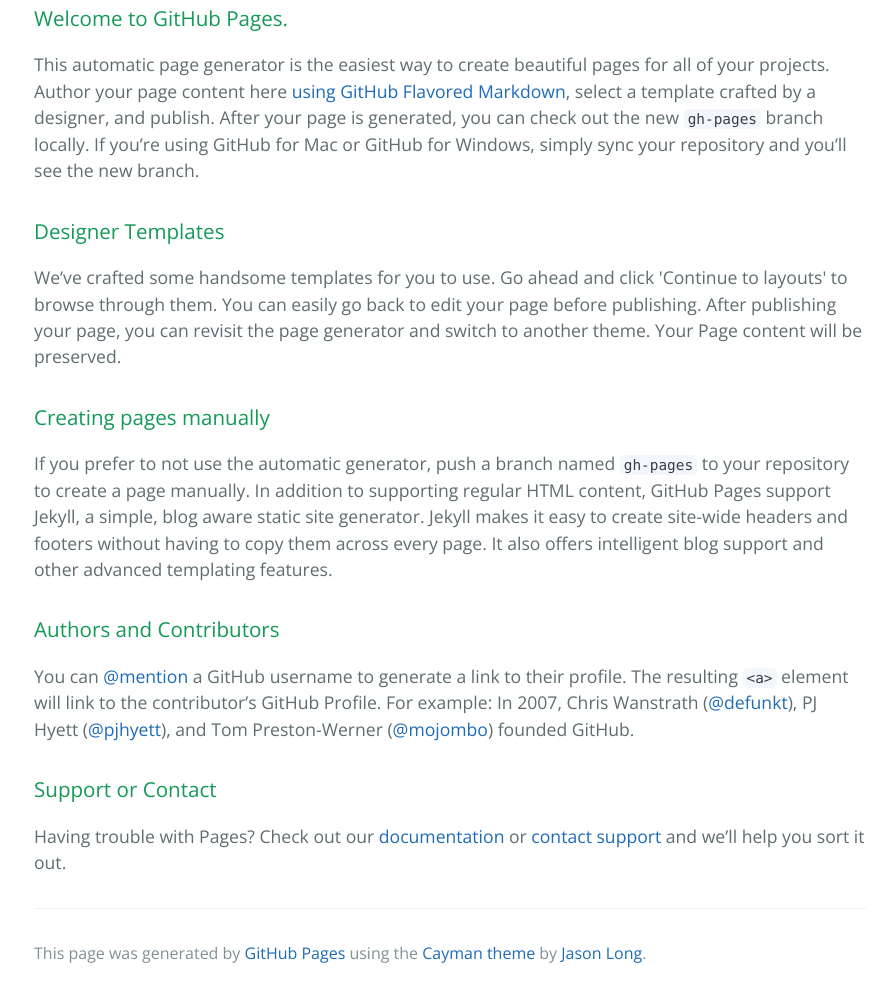
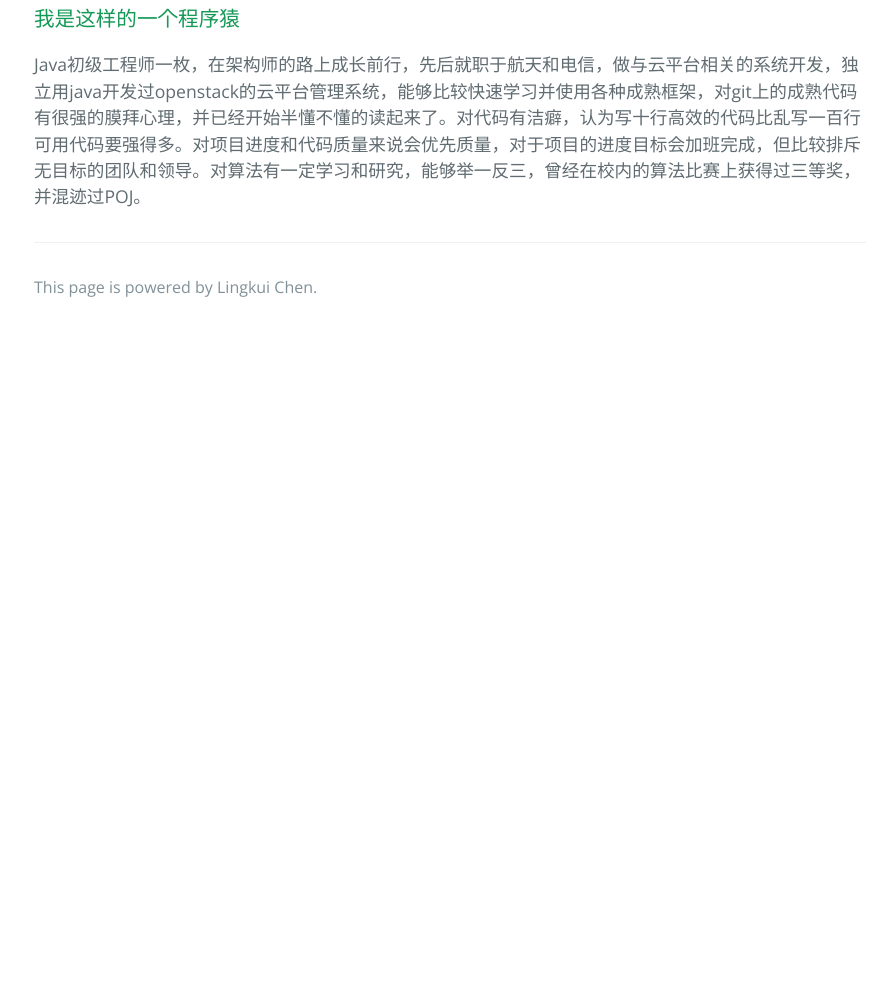
Before and after one commit to brickjava/blog, a plain HTML site: page index.html in a window 1280 px wide. Shown: the part 299-1296 px from the top of the page, without its empty margins (190-1085 px from the left). After the commit the page ends 800 px from the top, so only its background shows below. Drawn offline with nearby package versions, Linux system fonts and the light colour scheme.

Commit message:
添加个人介绍

```diff
--- a/index.html
+++ b/index.html
@@ -17,33 +17,12 @@
 
     <section class="main-content">
       <h3>
-<a id="welcome-to-github-pages" class="anchor" href="#welcome-to-github-pages" aria-hidden="true"><span class="octicon octicon-link"></span></a>Welcome to GitHub Pages.</h3>
+<a id="welcome-to-github-pages" class="anchor" href="#welcome-to-github-pages" aria-hidden="true"><span class="octicon octicon-link"></span></a>我是这样的一个程序猿</h3>
 
-<p>This automatic page generator is the easiest way to create beautiful pages for all of your projects. Author your page content here <a href="https://guides.github.com/features/mastering-markdown/">using GitHub Flavored Markdown</a>, select a template crafted by a designer, and publish. After your page is generated, you can check out the new <code>gh-pages</code> branch locally. If you’re using GitHub for Mac or GitHub for Windows, simply sync your repository and you’ll see the new branch.</p>
-
-<h3>
-<a id="designer-templates" class="anchor" href="#designer-templates" aria-hidden="true"><span class="octicon octicon-link"></span></a>Designer Templates</h3>
-
-<p>We’ve crafted some handsome templates for you to use. Go ahead and click 'Continue to layouts' to browse through them. You can easily go back to edit your page before publishing. After publishing your page, you can revisit the page generator and switch to another theme. Your Page content will be preserved.</p>
-
-<h3>
-<a id="creating-pages-manually" class="anchor" href="#creating-pages-manually" aria-hidden="true"><span class="octicon octicon-link"></span></a>Creating pages manually</h3>
-
-<p>If you prefer to not use the automatic generator, push a branch named <code>gh-pages</code> to your repository to create a page manually. In addition to supporting regular HTML content, GitHub Pages support Jekyll, a simple, blog aware static site generator. Jekyll makes it easy to create site-wide headers and footers without having to copy them across every page. It also offers intelligent blog support and other advanced templating features.</p>
-
-<h3>
-<a id="authors-and-contributors" class="anchor" href="#authors-and-contributors" aria-hidden="true"><span class="octicon octicon-link"></span></a>Authors and Contributors</h3>
-
-<p>You can <a href="https://github.com/blog/821" class="user-mention">@mention</a> a GitHub username to generate a link to their profile. The resulting <code>&lt;a&gt;</code> element will link to the contributor’s GitHub Profile. For example: In 2007, Chris Wanstrath (<a href="https://github.com/defunkt" class="user-mention">@defunkt</a>), PJ Hyett (<a href="https://github.com/pjhyett" class="user-mention">@pjhyett</a>), and Tom Preston-Werner (<a href="https://github.com/mojombo" class="user-mention">@mojombo</a>) founded GitHub.</p>
-
-<h3>
-<a id="support-or-contact" class="anchor" href="#support-or-contact" aria-hidden="true"><span class="octicon octicon-link"></span></a>Support or Contact</h3>
-
-<p>Having trouble with Pages? Check out our <a href="https://help.github.com/pages">documentation</a> or <a href="https://github.com/contact">contact support</a> and we’ll help you sort it out.</p>
+<p>Java初级工程师一枚，在架构师的路上成长前行，先后就职于航天和电信，做与云平台相关的系统开发，独立用java开发过openstack的云平台管理系统，能够比较快速学习并使用各种成熟框架，对git上的成熟代码有很强的膜拜心理，并已经开始半懂不懂的读起来了。对代码有洁癖，认为写十行高效的代码比乱写一百行可用代码要强得多。对项目进度和代码质量来说会优先质量，对于项目的进度目标会加班完成，但比较排斥无目标的团队和领导。对算法有一定学习和研究，能够举一反三，曾经在校内的算法比赛上获得过三等奖，并混迹过POJ。</p>
 
       <footer class="site-footer">
-
-        <span class="site-footer-credits">This page was generated by <a href="https://pages.github.com">GitHub Pages</a> using the <a href="https://github.com/jasonlong/cayman-theme">Cayman theme</a> by <a href="https://twitter.com/jasonlong">Jason Long</a>.</span>
+        <span class="site-footer-credits">This page is powered by Lingkui Chen.</span>
       </footer>
 
     </section>
```
